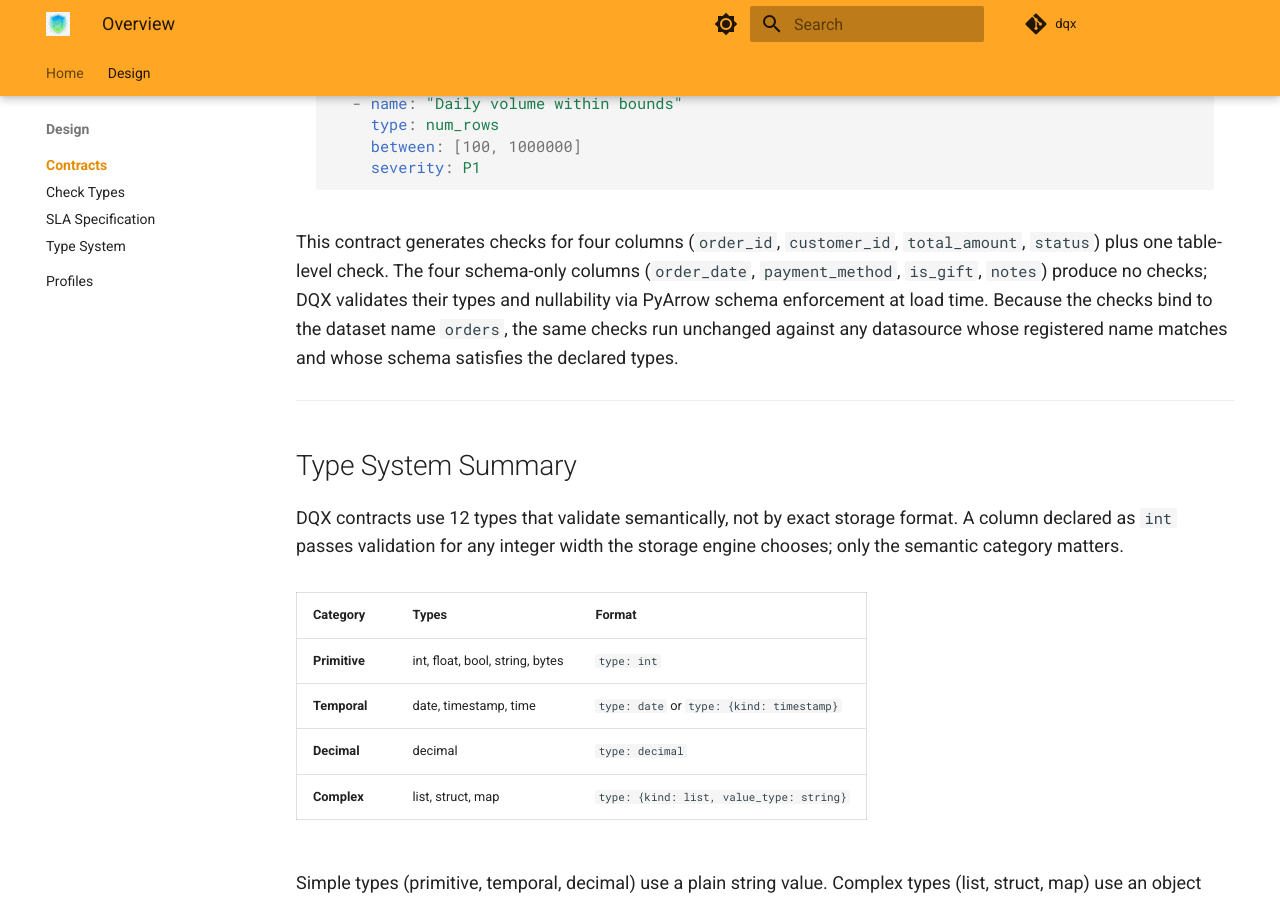
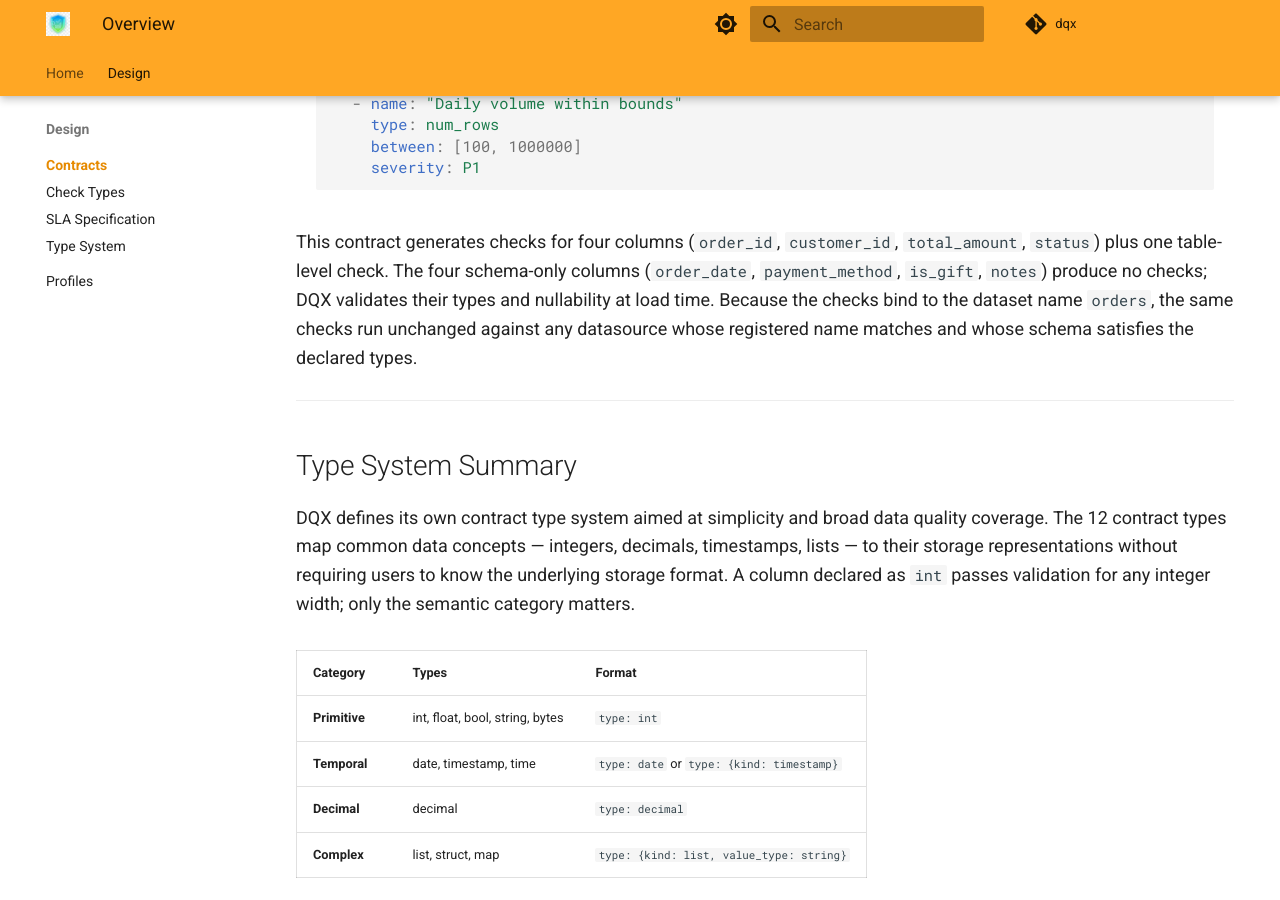
Before and after one commit to nampham2/dqx, an MkDocs documentation site: the page built from docs/design/contracts/index.md, in a window 1280 px wide and 900 px high, scrolled down 8488 px. Built offline with MkDocs 1.6.1 and Material for MkDocs 9.7.7, drawn with Linux system fonts in a browser that asks for light colours; comment, search, counter and statistics services are not loaded; some of the changed text lies outside the part shown.

Commit message:
docs(contracts): reframe type system as DQX-owned, remove PyArrow framing
Contract types are DQX's own simple, user-facing model designed for
broad data quality coverage — not a wrapper over PyArrow. PyArrow
is an internal storage detail referenced only in the compatibility
reference section of types.md.

````diff
--- a/docs/design/contracts/index.md
+++ b/docs/design/contracts/index.md
@@ -14,7 +14,7 @@
 
 ## Overview
 
-A data contract is a versioned YAML document that defines the schema, quality checks, and freshness guarantees for a dataset. Each contract names its dataset, declares the PyArrow type and nullability of every column, specifies optional SLA schedules, and attaches quality checks directly to the columns or dataset they govern.
+A data contract is a versioned YAML document that defines the schema, quality checks, and freshness guarantees for a dataset. Each contract names its dataset, declares the type and nullability of every column, specifies optional SLA schedules, and attaches quality checks directly to the columns or dataset they govern.
 
 Teams need contracts because data requirements must be explicit, version-controlled, testable, and portable. Without contracts, quality rules live in ad-hoc Python scripts that differ across environments, drift from the actual schema, and cannot be reviewed as data specifications. A contract replaces that scattered Python code with a single declarative YAML file that any engineer can read, diff, and own.
 
@@ -31,7 +31,7 @@ Contracts generate lists of `DecoratedCheck` functions. The user combines contra
 ```text
 Contract YAML (schema + checks)
     ↓ Contract.from_yaml()
-Contract instance (with PyArrow schema)
+Contract instance (with resolved schema)
     ↓ contract.to_checks()
 list[DecoratedCheck]
     ↓ VerificationSuite(checks=contract.to_checks() + [...], ...)
@@ -42,7 +42,7 @@ None
 list[AssertionResult]
 ```
 
-`Contract.from_yaml()` parses the YAML and builds a `Contract` instance with a fully resolved PyArrow schema. `contract.to_checks()` translates every column definition and check into a list of `DecoratedCheck` functions. The user merges contract-generated checks with any hand-coded checks — `VerificationSuite(checks=contract.to_checks() + [custom_check], db=db, name=...)` — and calls `suite.run([datasource], result_key)` to execute all checks. Results are collected separately via `suite.collect_results()`, which returns `list[AssertionResult]`. Schema type mismatches raise `SchemaValidationError`; contract parse errors raise `ContractValidationError`. `SchemaValidationError` is raised when a column's actual storage type does not match the declared contract type. `ContractValidationError` is raised when the YAML cannot be parsed into a valid `Contract` (e.g., missing required fields, invalid cron expression, or unknown check type).
+`Contract.from_yaml()` parses the YAML and builds a `Contract` instance with a fully resolved schema. `contract.to_checks()` translates every column definition and check into a list of `DecoratedCheck` functions. The user merges contract-generated checks with any hand-coded checks — `VerificationSuite(checks=contract.to_checks() + [custom_check], db=db, name=...)` — and calls `suite.run([datasource], result_key)` to execute all checks. Results are collected separately via `suite.collect_results()`, which returns `list[AssertionResult]`. Schema type mismatches raise `SchemaValidationError`; contract parse errors raise `ContractValidationError`. `SchemaValidationError` is raised when a column's actual storage type does not match the declared contract type. `ContractValidationError` is raised when the YAML cannot be parsed into a valid `Contract` (e.g., missing required fields, invalid cron expression, or unknown check type).
 
 ---
 
@@ -103,7 +103,7 @@ columns:
 
 **Table-level checks.** The top-level `checks` section validates properties of the dataset as a whole. `num_rows` asserts that the row count falls within a specified range. `duplicates` asserts that duplicate rows stay below a threshold. `freshness` asserts that data is not stale by checking record age against `max_age_hours` (defaults to the most recent record; set `aggregation: min` to check the oldest). `completeness` asserts that partition gaps — missing dates or time windows — stay below a specified count. `num_rows` and `duplicates` accept standard validators (`min`, `max`, `between`, `equals`, `tolerance`). `freshness` uses the implicit `max_age_hours` parameter instead of standard validators; `completeness` uses the implicit `max_gap_count` parameter instead.
 
-**Columns.** The `columns` section is the heart of the contract. Each entry co-locates four pieces of information that belong together: the column's `type` (one of 12 flexible PyArrow types that accept compatible storage variations — `int` accepts int8 through int64, `float` accepts float32 and float64), its `nullable` flag (defaults to `true` when omitted), its required `description`, and an optional `checks` list. Co-locating schema and checks in a single entry makes the contract self-documenting: a reader sees the column's semantics and its quality requirements in one place. See [Type System](types.md) for the full compatibility matrix.
+**Columns.** The `columns` section is the heart of the contract. Each entry co-locates four pieces of information that belong together: the column's `type` (one of 12 contract types designed for simplicity and broad storage compatibility — `int` accepts any integer width, `float` accepts 32-bit and 64-bit), its `nullable` flag (defaults to `true` when omitted), its required `description`, and an optional `checks` list. Co-locating schema and checks in a single entry makes the contract self-documenting: a reader sees the column's semantics and its quality requirements in one place. See [Type System](types.md) for the full compatibility matrix.
 
 ### Complete Schema Structure
 
@@ -182,7 +182,7 @@ Simple types use strings; complex types use objects with a `kind` field:
 
 ### Minimal Contract Example
 
-A minimal contract defines only metadata and columns. Without checks, DQX applies PyArrow schema enforcement at load time but generates no quality checks.
+A minimal contract defines only metadata and columns. Without checks, DQX enforces the declared schema at load time but generates no quality checks.
 
 ```yaml
 name: "Products Contract"
@@ -308,13 +308,13 @@ checks:
     severity: P1
 ```
 
-This contract generates checks for four columns (`order_id`, `customer_id`, `total_amount`, `status`) plus one table-level check. The four schema-only columns (`order_date`, `payment_method`, `is_gift`, `notes`) produce no checks; DQX validates their types and nullability via PyArrow schema enforcement at load time. Because the checks bind to the dataset name `orders`, the same checks run unchanged against any datasource whose registered name matches and whose schema satisfies the declared types.
+This contract generates checks for four columns (`order_id`, `customer_id`, `total_amount`, `status`) plus one table-level check. The four schema-only columns (`order_date`, `payment_method`, `is_gift`, `notes`) produce no checks; DQX validates their types and nullability at load time. Because the checks bind to the dataset name `orders`, the same checks run unchanged against any datasource whose registered name matches and whose schema satisfies the declared types.
 
 ---
 
 ## Type System Summary
 
-DQX contracts use 12 types that validate semantically, not by exact storage format. A column declared as `int` passes validation for any integer width the storage engine chooses; only the semantic category matters.
+DQX defines its own contract type system aimed at simplicity and broad data quality coverage. The 12 contract types map common data concepts — integers, decimals, timestamps, lists — to their storage representations without requiring users to know the underlying storage format. A column declared as `int` passes validation for any integer width; only the semantic category matters.
 
 | Category | Types | Format |
 |----------|-------|--------|
@@ -367,6 +367,6 @@ Most checks, table-level or column-level, support validators: `min`, `max`, `bet
 
 ## Detailed References
 
-- [Type System](types.md) — PyArrow-based type definitions, primitive, temporal, decimal, and complex types
+- [Type System](types.md) — Contract type definitions: primitive, temporal, decimal, and complex types
 - [SLA Specification](sla.md) — Service level agreements, scheduling, auto-generated checks, and examples
 - [Check Types Reference](checks.md) — Overview, parameter conventions, table-level checks, column-level checks, and composition patterns
````
Also changed, not shown: docs/design/contracts/types.md (+2 -0 lines).
